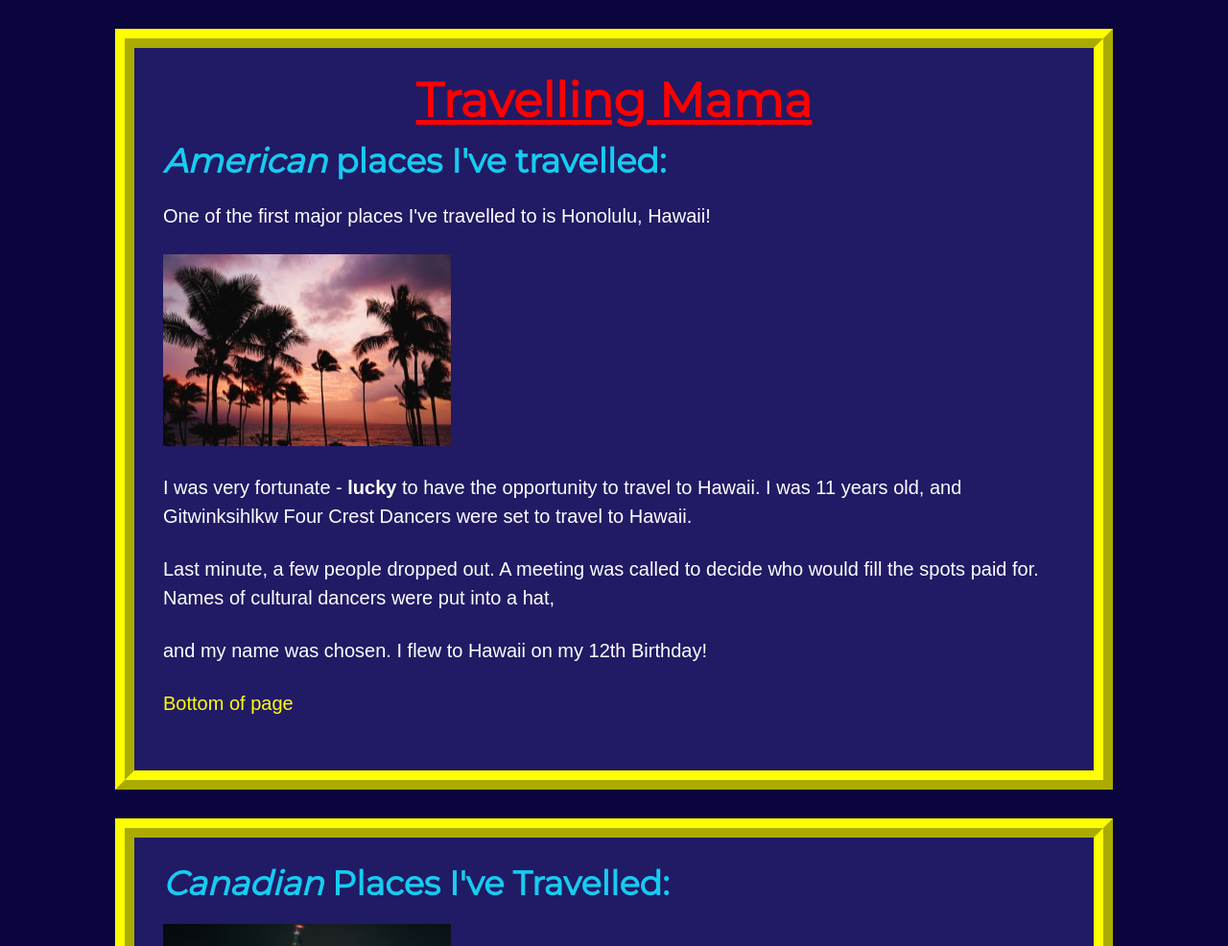
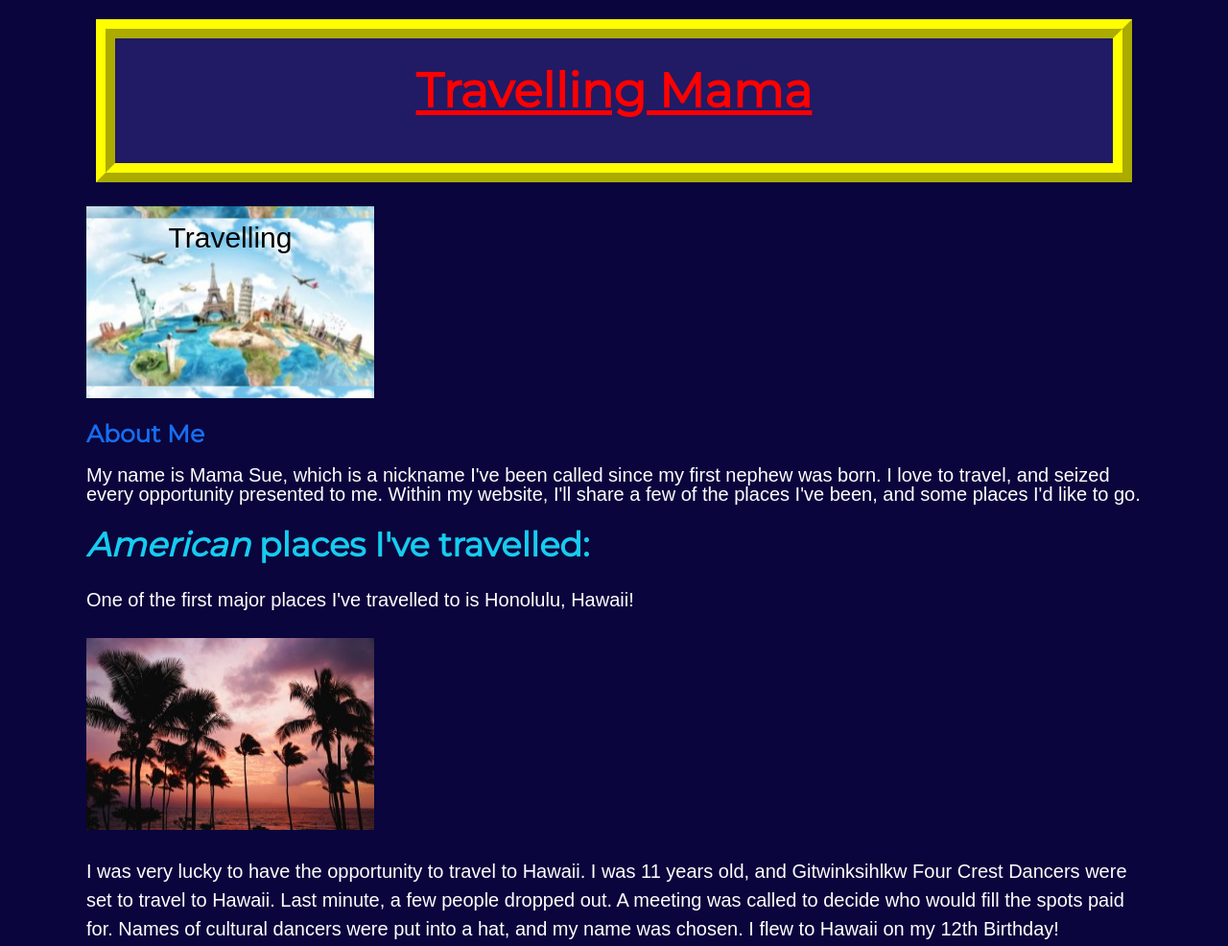
Before and after one commit to sue-clayton/website, a plain HTML site: page index.html in a window 1280 px wide. Shown: the top 986 px of the page at 96% size. Drawn offline with Linux system fonts and the light colour scheme; a web font is replaced by a local one.

Commit message:
Add text to banner image

```diff
--- a/index.html
+++ b/index.html
@@ -12,6 +12,14 @@
     <div class="container">
       <header id="top">
         <h1 class="title title-2">Travelling Mama </h1>
+      </header>
+      <div class="banner">
+      <p>Travelling</p>
+      </div>
+          <p>
+          <h3>About Me</h3>
+          My name is Mama Sue, which is a nickname I've been called since my first nephew was born. I love to travel, and seized every opportunity presented to me. Within my website, I'll share a few of the places I've been, and some places I'd like to go.
+        </p>
         <h2><em>American</em> places I've travelled:</h2>
         <p>
           One of the first major places I've travelled to is Honolulu, Hawaii!
@@ -20,18 +28,13 @@
           <img src="images/Hawaii.jpg" alt="Photo of palm trees" width="400" height="350"/>
         </a>
         <p>
-          I was very fortunate - <strong>lucky</strong> to have the opportunity to travel to Hawaii. I was 11 years old, and Gitwinksihlkw Four Crest Dancers were set to travel to Hawaii.
-        </p>
-        <p>
-           Last minute, a few people dropped out. A meeting was called to decide who would fill the spots paid for. Names of cultural dancers were put into a hat,
-        </p>
-        <p>
-           and my name was chosen. I flew to Hawaii on my 12th Birthday!
+          I was very lucky to have the opportunity to travel to Hawaii. I was 11 years old, and Gitwinksihlkw Four Crest Dancers were set to travel to Hawaii.
+          Last minute, a few people dropped out. A meeting was called to decide who would fill the spots paid for. Names of cultural dancers were put into a hat, and my name was chosen. I flew to Hawaii on my 12th Birthday!
         </p>
         <p>
           <a href="#bottom">Bottom of page</a>
         </p>
-      </header>
+
       <section>
         <h2><em>Canadian</em> Places I've Travelled:</h2>
         <p>
@@ -42,10 +45,7 @@
           </a>
         </p>
         <p>
-          Also with the Gitwinksihlkw Four Crest Dancers, I've travelled to Canada's capital.
-        </p>
-        <p>
-          Our dance group performed at the Canadian National Museum, and also toured to the neighbouring province.
+          Also with the Gitwinksihlkw Four Crest Dancers, I've travelled to Canada's capital. Our dance group performed at the Canadian National Museum, and also toured to the neighbouring province.
         </p>
         <ul>
           <li>Ottawa, Ontario</li>
--- a/style.css
+++ b/style.css
@@ -9,6 +9,8 @@
 
 body {
   background-color: #0a053c;
+  /* background-image: url(images/sue.jpg); */
+  background-repeat: no-repeat;
   color: white;
   font-family: 'Kodchasan', sans-serif;
   font-size: 20px;
@@ -54,7 +56,7 @@ footer {
 
 header,section,footer {
   padding: 30px;
-  margin:30px;
+  margin:10px;
 }
 
 h1, h2, h3 {
@@ -101,7 +103,23 @@ img {
   margin: 0 auto;
   }
 
-}
+.banner {
+  height: 200px;
+  width: 300px;
+  background-image: url(images/world.jpg);
+  background-size: 100%;
+  background-position: center;
+  }
+
+  .banner p{
+    font-size: 30px;
+    color: black;
+    text-align: center;
+    padding-top: 10px;
+  }
+
+
+  }
 
 
 
```
Also changed, not shown: images/hand-world.jpg (added), images/sue.jpg (added), images/topography.png (added), images/weather.png (added), images/world.jpg (added).
